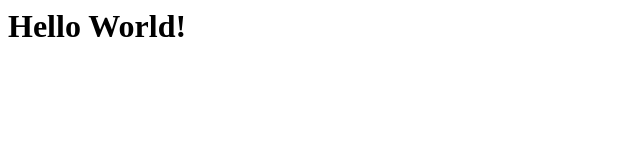
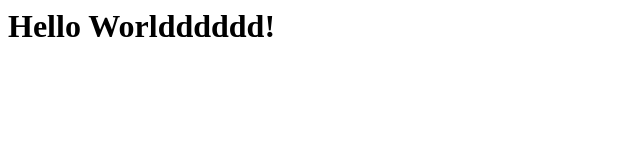
Before and after one commit to LeoArabe/LeoArabe.github.io, a plain HTML site: page index.html in a window 1280 px wide. Shown: the whole page, without its empty margins (0-640 px from the left). Drawn offline with Linux system fonts and the light colour scheme.

Commit message:
Update index.html

```diff
--- a/index.html
+++ b/index.html
@@ -1,6 +1,6 @@
 <html>
 <head></head>
 <body>
-<h1>Hello World!</h1>
+<h1>Hello Worldddddd!</h1>
 </body>
 </html>
```
